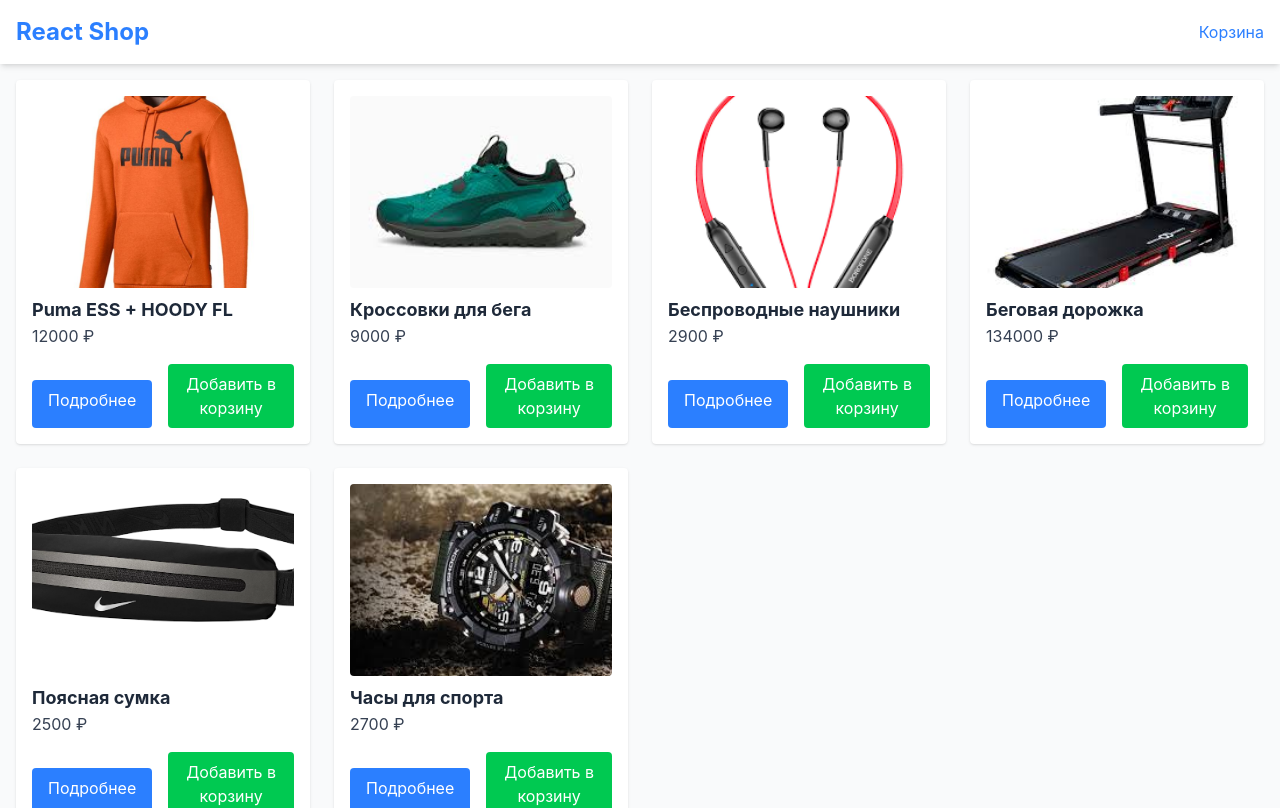
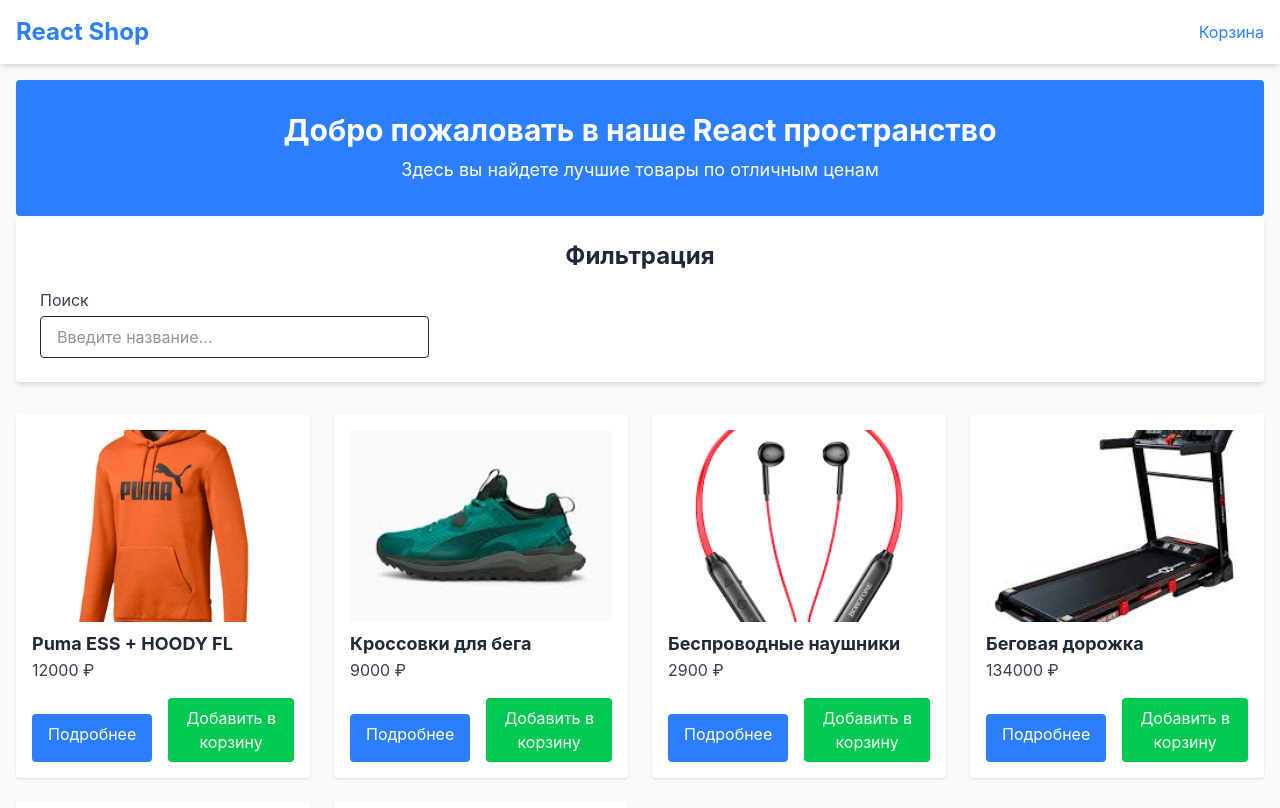
Before and after one commit to MaryDemko/shop-react5, a React (Vite) app: page / in a window 1280 px wide. Shown: the top 808 px of the page. Built offline with nearby package versions, Linux system fonts and the light colour scheme.

Commit message:
add Banner and edit Home

```diff
--- /dev/null
+++ b/src/components/Banner.jsx
@@ -0,0 +1,14 @@
+export const Banner = () =>{
+    return (
+    <div className="w-full bg-blue-500 text-white py-8 flex justify-center item-ctnter rounded">
+        <div className="container mx-auto px-4 text-center">
+            <h2 className="text-3xl mb-2">
+                Добро пожаловать в наше React пространство
+            </h2>
+            <p className="text-lg">
+                Здесь вы найдете лучшие товары по отличным ценам
+            </p>
+        </div>
+    </div>
+)
+}
--- a/src/pages/Home.jsx
+++ b/src/pages/Home.jsx
@@ -1,13 +1,68 @@
-import {ProductList} from '..//components/ProductList'
+import { ProductList } from '..//components/ProductList'
 import products from '../data/products'
+import { Banner } from '../components/Banner'
+import { useEffect, useState } from 'react'
 
 export const Home = ({ addToCart }) => {
-return (
-    <div className="container mx-auto p-4">
-        <ProductList products={products} addToCart={addToCart} />
+    const [query, setQuery] = useState('')
+    const [filteredProducts, setFiltredProducts] = useState(products)
+    const [sortOption, setSortOption] = useState('')
+    const [minPrice, setMinPrice] = useState('')
+    const [maxPrice, setMaxPrice] = useState('')
 
-    </div>
-)
+    useEffect(() => {
+        let filtered = products
 
+        if (query.trim() !== '') {
+            filtered = filtered.filter(product => product.title.toLowerCase().includes(query.toLowerCase())
+            )
+        }
+        if (minPrice !== '') {
+            filtered = filtered.filter(
+                product => product.price >= parseFloat(minPrice)
+            )
+        }
+        if (maxPrice !== '') {
+            filtered = filtered.filter(
+                product => product.price <= parseFloat(maxPrice)
+            )
+        }
 
+        if (sortOption === 'price-asc') {
+            filtered.sort((a, b) => a.price - b.price)
+        } else if (sortOption === 'price-desc') {
+            filtered.sort((a, b) => b.price - a.price)
+        } else if (sortOption === 'name-asc') {
+            filtered.sort((a, b) => a.title.localeCompare(b.title))
+        } else if (sortOption === 'name-desc') {
+            filtered.sort((a, b) => b.title.localeCompare(a.title))
+        }
+
+        setFiltredProducts(filtered)
+    }, [query])
+
+    return (
+        <div className="container mx-auto p-4">
+            <Banner />
+            <div className='p-6 rounded shadow-md bg-white mb-8'>
+                <h2 className='text-2xl mb-4 text-center'>Фильтрация</h2>
+                <div className='grid grid-cols-1 md:grid-cols-2 lg:grid-cols-3 gap-4'>
+                    <div>
+                        <lable className='block text-gray-700 mb-1' htmlFor='search'>
+                            Поиск
+                        </lable>
+                        <input
+                        id='search'
+                        type='text'
+                        placeholder='Введите название...'
+                        value={query}
+                        onChange={e => setQuery(e.target.value)}
+                        className='w-full px-4 py-2 border rounded focus:outline-none focus:ring-2 focus:ring-blue-400'
+                        />
+                    </div>
+                </div>
+            </div>
+            <ProductList products={filteredProducts} addToCart={addToCart} />
+        </div>
+    )
 }
```
